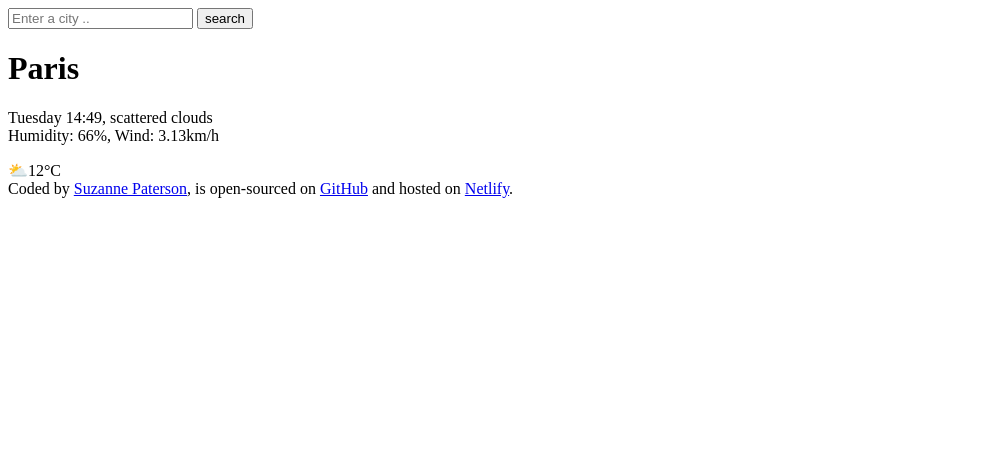
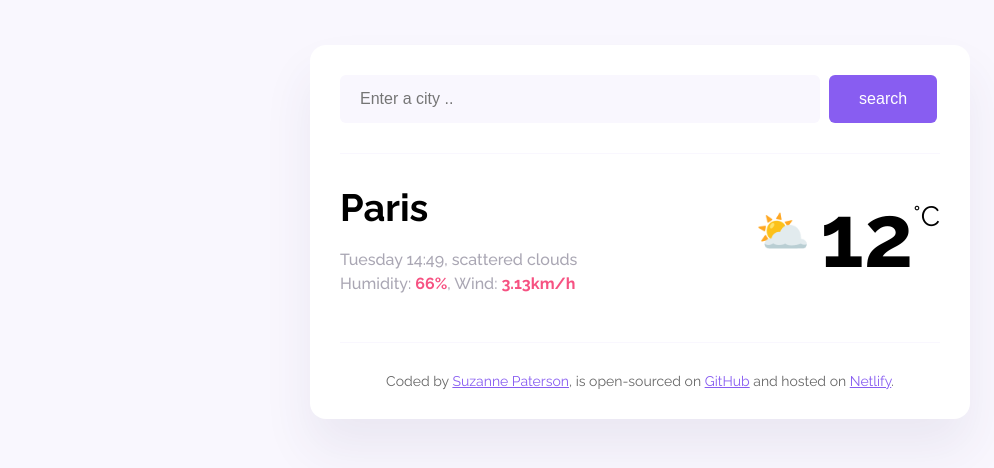
Before and after one commit to suzanne301/my-weather-app-original, a plain HTML site: page index.html in a window 1280 px wide. Shown: the whole page, without its empty margins (0-994 px from the left). Drawn offline with Linux system fonts and the light colour scheme; a web font is replaced by a local one.

Commit message:
added basic CSS

```diff
--- a/index.html
+++ b/index.html
@@ -5,28 +5,41 @@
   <meta charset="UTF-8">
   <meta http-equiv="X-UA-Compatible" content="IE=edge">
   <meta name="viewport" content="width=device-width, initial-scale=1.0">
+  <link rel="preconnect" href="https://fonts.googleapis.com">
+  <link rel="preconnect" href="https://fonts.gstatic.com" crossorigin>
+  <link
+    href="https://fonts.googleapis.com/css2?family=Finger+Paint&family=Ojuju:wght@200..800&family=Raleway:ital,wght@0,100..900;1,100..900&display=swap"
+    rel="stylesheet">
+  <link rel="stylesheet" href="src/style.css">
+
   <title>My Weather App</title>
 </head>
 
 <body>
+  <div class="weather-app">
     <header>
-    <form>
-      <input type="search" placeholder="Enter a city .." required />
-      <input type="submit" value="search" />
+      <form class="search-form">
+        <input type="search" placeholder="Enter a city .." required class="search-form-input" />
+        <input type="submit" value="search" class="search-form-button" />
       </form>
     </header>
 
     <main>
+      <div class="weather-app-data">
         <div>
-      <h1>Paris</h1>
-      <p>
+          <h1 class="weather-app-city">Paris</h1>
+          <p class="weather-app-details">
             Tuesday 14:49, scattered clouds
             <br>
-        Humidity: 66%, Wind: 3.13km/h
+            Humidity: <strong>66%</strong>, Wind: <strong>3.13km/h</strong>
           </p>
         </div>
-    <div> ⛅️12°C</div>
-
+        <div class="weather-app-temperature-container">
+          <div class="weather-app-icon"> ⛅️</div>
+          <div class="weather-app-temperature">12</div>
+          <div class="weather-app-unit">°C</div>
+        </div>
+      </div>
     </main>
 
     <footer>
@@ -36,6 +49,7 @@
       and hosted on
       <a href="https://weather-app-by-suzanne.netlify.app" target="_blank">Netlify</a>.
     </footer>
+  </div>
 </body>
 
 </html>
--- /dev/null
+++ b/src/style.css
@@ -0,0 +1,95 @@
+body {
+  background-color: #f9f7fe;
+  font-family: "Raleway", sans-serif;
+}
+
+a {
+  color: #885df1;
+}
+
+.weather-app {
+  background: white;
+  max-width: 600px;
+  margin: 45px auto;
+  box-shadow: 0 30px 50px rgba(65, 50, 100, 0.08);
+  border-radius: 16px;
+  padding: 30px;
+}
+
+header {
+  border-bottom: 1px solid #f9f7fe;
+  padding: 0 0 30px 0;
+}
+
+.search-form-input {
+  background-color: #f9f7fe;
+  border: none;
+  border-radius: 6px;
+  width: 80%;
+  font-size: 16px;
+  padding: 15px 20px;
+}
+
+.search-form-button {
+  background: #885df1;
+  padding: 15px 30px;
+  border: none;
+  font-size: 16px;
+  margin-left: 5px;
+  border-radius: 6px;
+  color: white;
+}
+
+main {
+  padding: 30px 0;
+}
+
+.weather-app-data {
+  display: flex;
+  justify-content: space-between;
+}
+
+.weather-app-city {
+  margin: 0;
+  font-size: 38px;
+  line-height: 48px;
+}
+
+.weather-app-details {
+  font-size: 16px;
+  color: rgba(39, 33, 66, 0.4);
+  line-height: 24px;
+  font-weight: 500;
+}
+
+.weather-app-details strong {
+  color: #f65282;
+}
+
+.weather-app-temperature-container {
+  display: flex;
+}
+
+.weather-app-icon {
+  font-size: 44px;
+  margin-top: 22px;
+}
+
+.weather-app-temperature {
+  font-size: 88px;
+  margin-left: 10px;
+  font-weight: bold;
+}
+
+.weather-app-unit {
+  margin-top: 16px;
+  font-size: 28px;
+}
+
+footer {
+  border-top: 1px solid #f9f7fe;
+  padding: 30px 0 0 0;
+  text-align: center;
+  font-size: 14px;
+  color: rgba(0, 0, 0, 0.6);
+}
```
Lines whose indentation alone changed are shown as unchanged.
